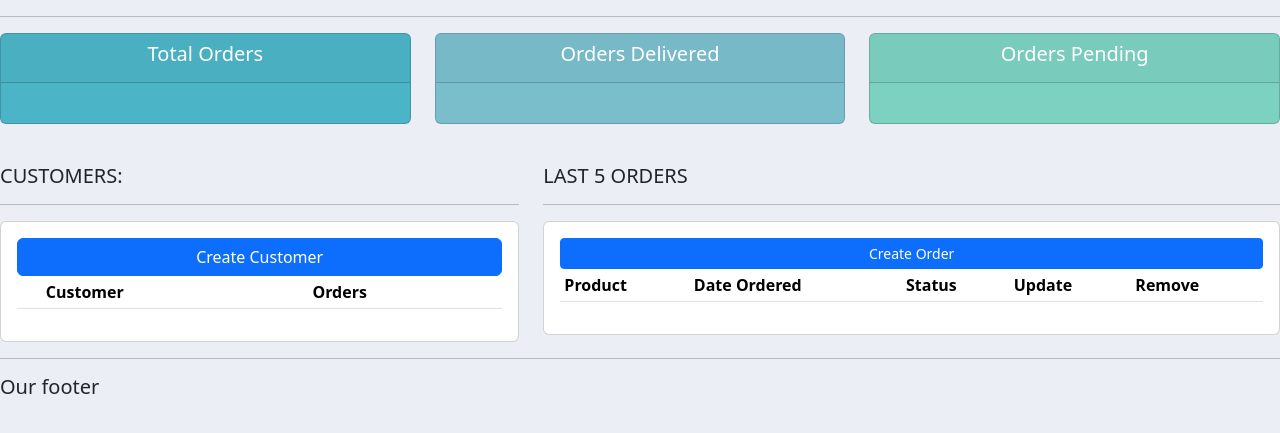
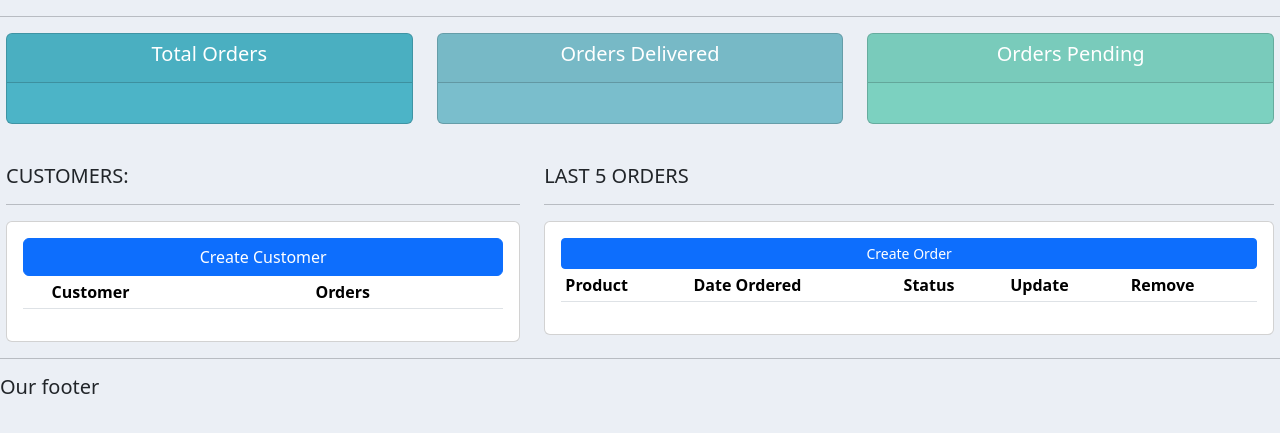
Before and after one commit to Siddant20/CRM, a Django app: page / in a window 1280 px wide. Shown: the part 56-489 px from the top of the page. Run offline with Django 5.2, Linux system fonts and the light colour scheme; lists and menus that the app fills with data are empty.

Commit message:
fix: padding for card in products page

```diff
--- a/accounts/templates/accounts/main.html
+++ b/accounts/templates/accounts/main.html
@@ -11,13 +11,15 @@
     <link rel="stylesheet" type="text/css" href="{% static '/css/main.css' %}">
 </head>
 
-<body class="bg-[#ebeff5]">
+<body class="bg-[#ebeff5]" >
     {% include 'accounts/navbar.html' %}
     <hr>
+    <div style="padding-left: 6px; padding-right:6px">
     {% block content %}
 
 
     {% endblock %}
+    </div>
     <hr>
     <h5>
         Our footer
```
